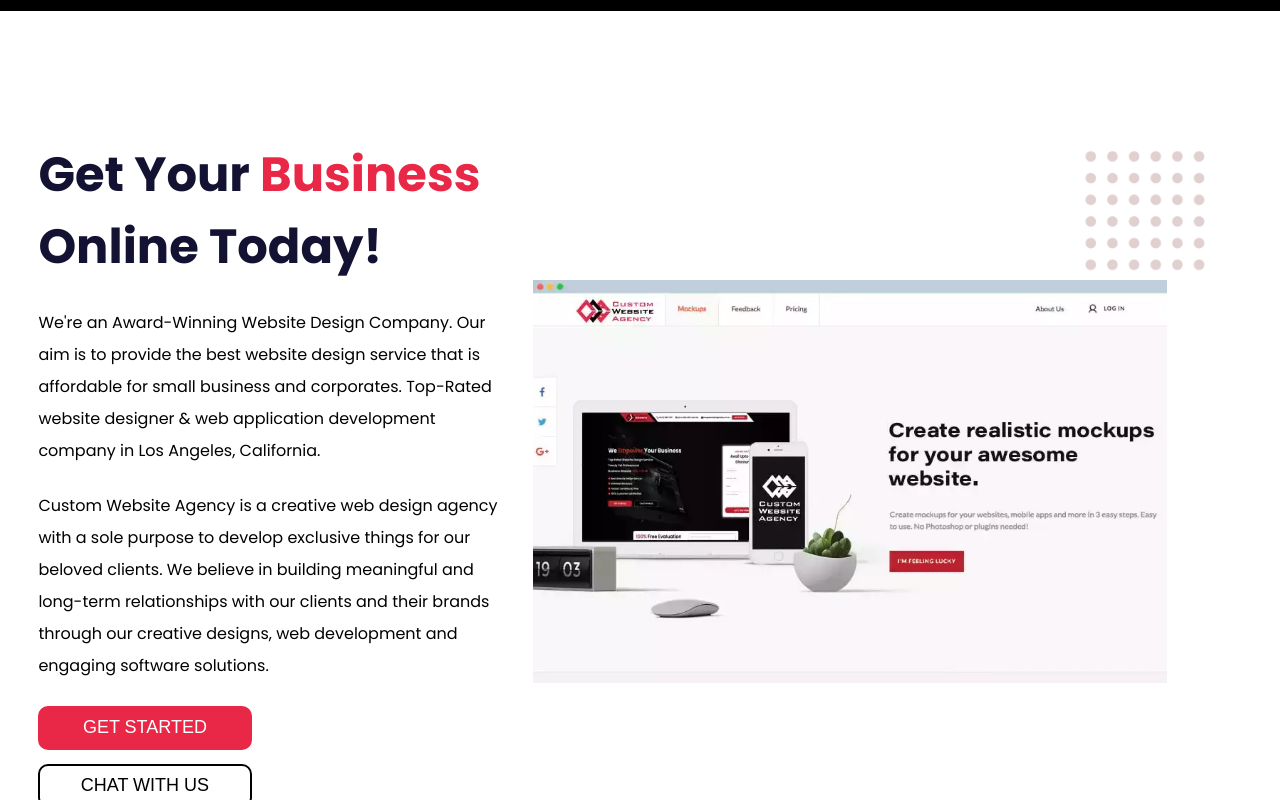
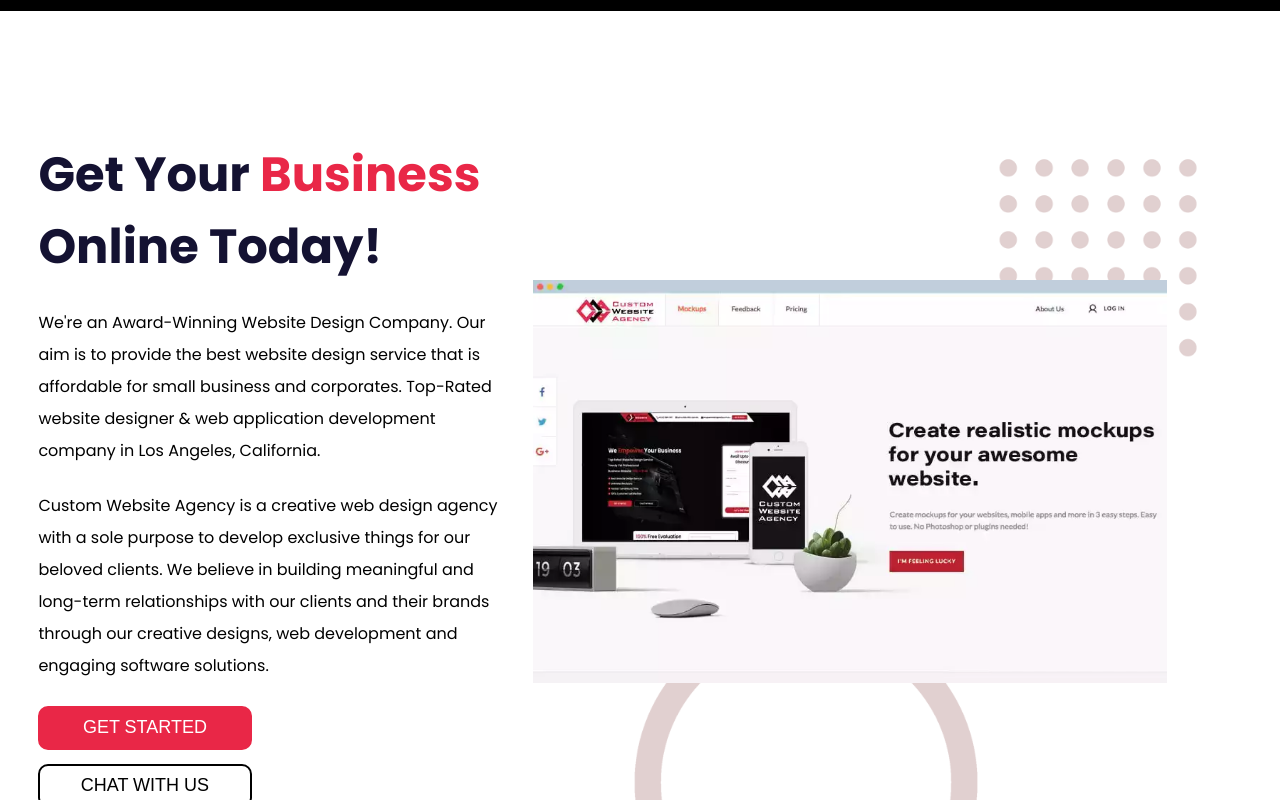
Before and after one commit to ABDULQUDDOS-12/Company-portfolio-website, a React (Create React App) app: page / in a window 1280 px wide. Shown: the part 1120-1920 px from the top of the page. Built offline with nearby package versions, Linux system fonts and the light colour scheme.

Commit message:
increased bg size

```diff
--- a/src/components/Online Buissness/Index.module.css
+++ b/src/components/Online Buissness/Index.module.css
@@ -94,11 +94,7 @@
     background: url("../../images/TEST-BG.png");
     background-position: top right;
     background-repeat: no-repeat;
-    background-size: 50%;
-    /* background: url("../../images/Dots.png"), url('../../images/Circle.png');
-    background-position: top right, bottom left;
-    background-repeat: no-repeat, no-repeat;
-    background-size: 50%, 100%; */
+    background-size: 83%;
 }
 
 .foregroundImage img {
```
